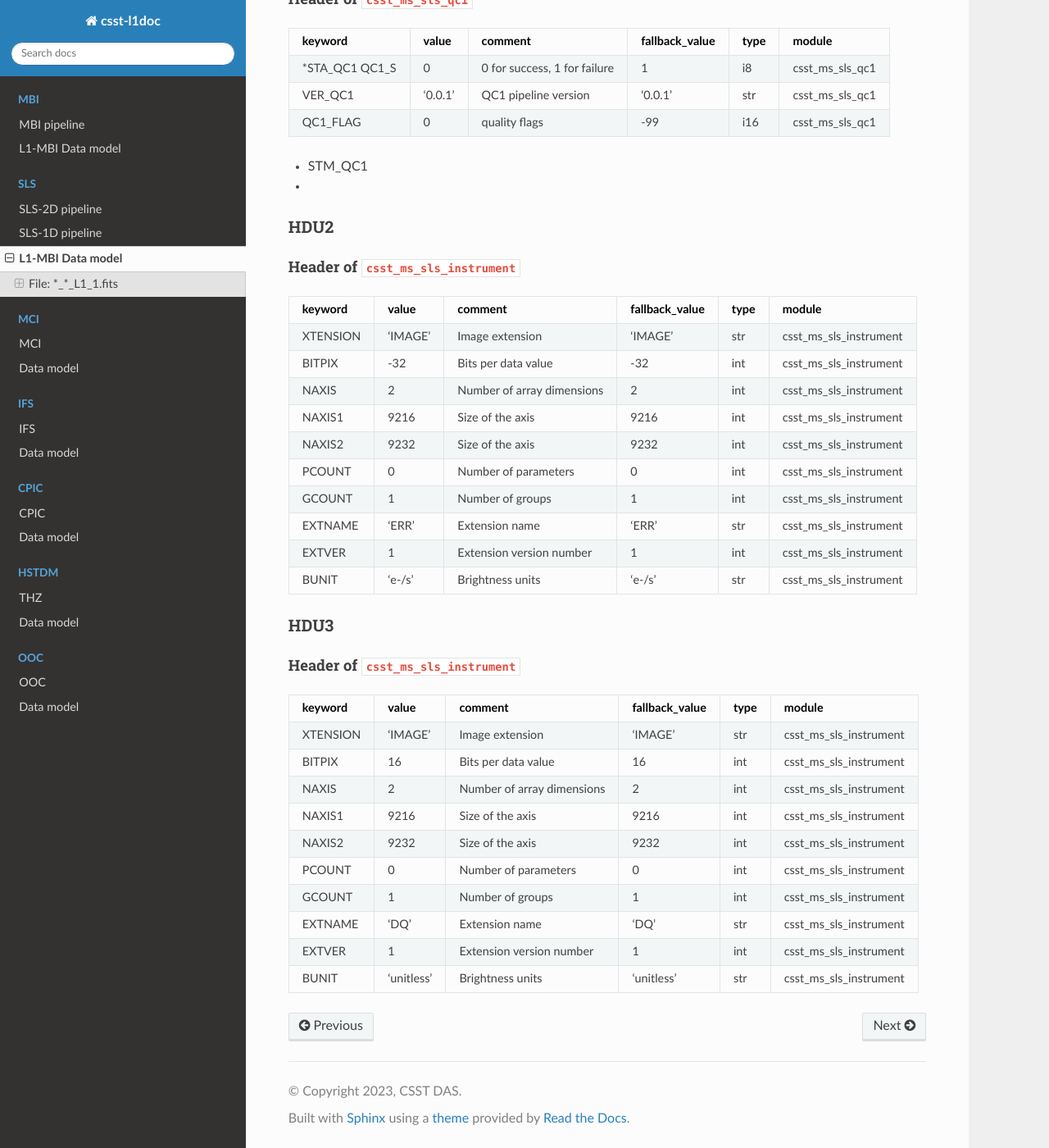
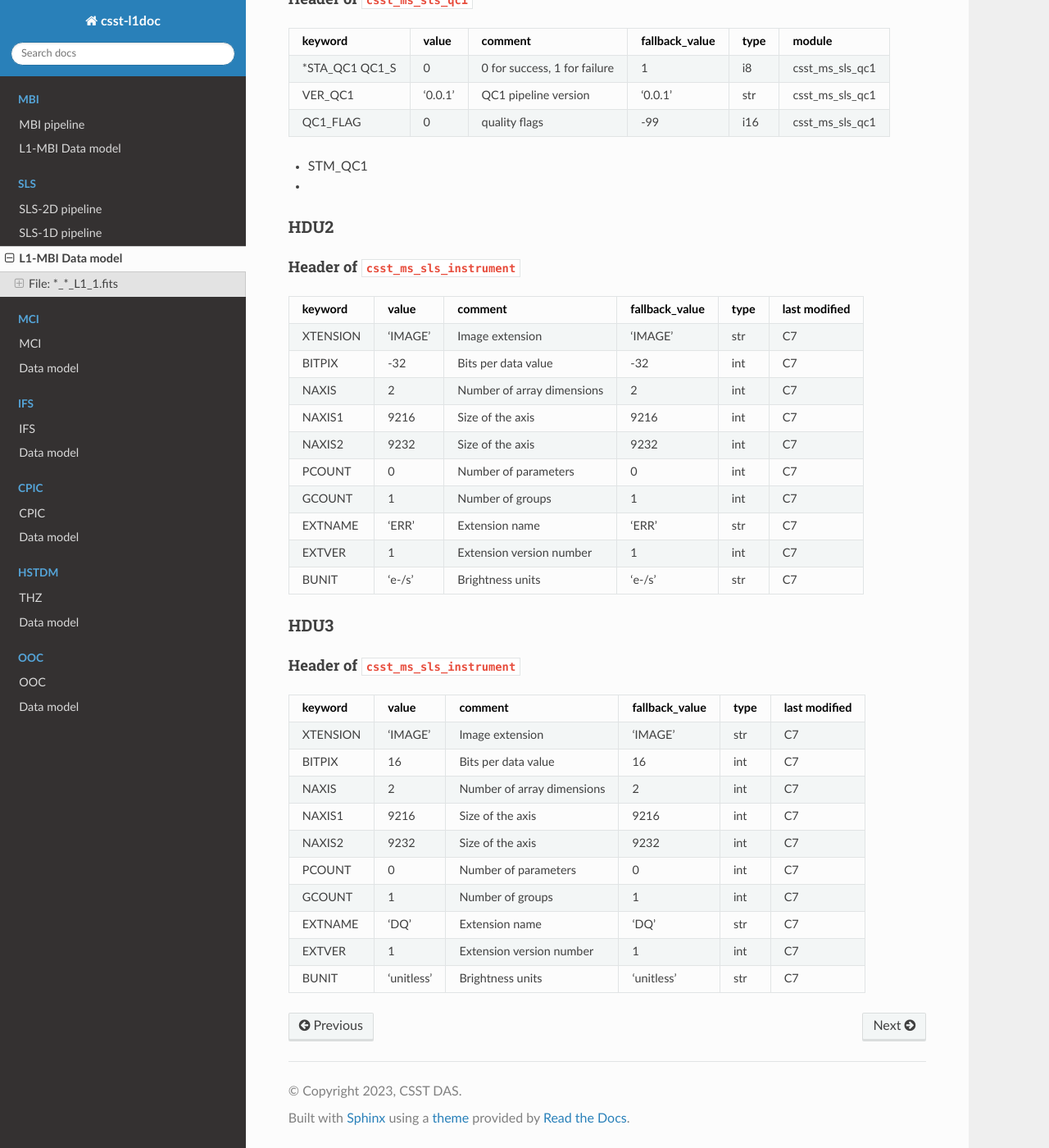
Before and after one commit to hypergravity/csst-doc-msc, a Sphinx documentation site: the page built from docs/source/sls/data_model.md, in a window 1280 px wide and 1400 px high, scrolled down 3189 px. Shown: the whole window at 82% size. Built offline with Sphinx 7.4.7 and the Read the Docs theme 2.0.0, drawn with Linux system fonts in a browser that asks for light colours; some of the changed text lies outside the part shown.

Commit message:
Update data_model.md

```diff
--- a/docs/source/sls/data_model.md
+++ b/docs/source/sls/data_model.md
@@ -29,26 +29,26 @@ COMMENT ==================================================================
 
 ### HDU1-1 (先不管)
 
-| keyword            | value                  | comment                                       | fallback_value        | type   | module                  |
+| keyword            | value                  | comment                                       | fallback_value        | type   | last modified                  |
 |--------------------|:-----------------------|-----------------------------------------------|-----------------------|--------|-------------------------|
-| VER_CRDS           | '0.0.1 '               | Version of CRDS file selection software used  | -                     | str    | csst_ms_sls_instrument  |
-| R_GAIN             | '*.gain.fits'          | Gain reference file name                      | 'N/A'                 | str    | csst_ms_sls_instrument  |
-| R_READN            | '*.rn.fits'            | Read noise reference file name                | 'N/A'                 | str    | csst_ms_sls_instrument  |
-| R_SATURA           | '*.sat.fits'           | Saturation reference file name                | 'N/A'                 | str    | csst_ms_sls_instrument  |
-| R_MASK             | '*.msk.fits'           | Mask reference file name                      | 'N/A'                 | str    | csst_ms_sls_instrument  |
-| R_BIAS             | '*bias.fits'           | SuperBias reference file name                 | 'N/A'                 | str    | csst_ms_sls_instrument  |
-| R_DARK             | '*dark.fits'           | Dark reference file name                      | 'N/A'                 | str    | csst_ms_sls_instrument  |
-| R_DFLAT            | '*flat.fits'           | Detector Flat reference file name             | 'N/A'                 | str    | csst_ms_sls_instrument  |
-| R_SFLAT            | '*flat.fits'           | Spectrograph Flat reference file name         | 'N/A'                 | str    | csst_ms_sls_instrument  |
-| S_DQINI            | 1                     | Data Quality Initialization                   | 0                     | int  | csst_ms_sls_instrument  |
-| S_SATURA           | 1                      | Saturation Checking                           | 0                     | int   | csst_ms_sls_instrument  |
-| S_ERRINI           | 1                      | Error Initialization                          | 0                     | int   | csst_ms_sls_instrument  |
-| S_BIAS             | 1                      | Bias correction                               | 0                     | int   | csst_ms_sls_instrument  |
-| S_DARK             | 1                     | Dark correction                               | 0                     | int   | csst_ms_sls_instrument  |
-| S_FLAT             | 1                      | Flat field correction                         | 0                     | int   | csst_ms_sls_instrument  |
-| VER_INST           | '0.0.1 '               | Instrument calibration pipeline version   | -                     | str    | csst_ms_sls_instrument  |
-| STM_INST | '2022-12-30T10:18:53'  | Instrument pipeline processing time                      | '2022-12-30T10:18:53' | str    | csst_ms_sls_instrument  |
-| HISTORY            | '**step complete.'     | Record processing message                     | -              | str    | csst_ms_sls_instrument  |
+| VER_CRDS           | '0.0.1 '               | Version of CRDS file selection software used  | -                     | str    | C7  |
+| R_GAIN             | '*.gain.fits'          | Gain reference file name                      | 'N/A'                 | str    | C7  |
+| R_READN            | '*.rn.fits'            | Read noise reference file name                | 'N/A'                 | str    | C7  |
+| R_SATURA           | '*.sat.fits'           | Saturation reference file name                | 'N/A'                 | str    | C7  |
+| R_MASK             | '*.msk.fits'           | Mask reference file name                      | 'N/A'                 | str    | C7  |
+| R_BIAS             | '*bias.fits'           | SuperBias reference file name                 | 'N/A'                 | str    | C7  |
+| R_DARK             | '*dark.fits'           | Dark reference file name                      | 'N/A'                 | str    | C7  |
+| R_DFLAT            | '*flat.fits'           | Detector Flat reference file name             | 'N/A'                 | str    | C7  |
+| R_SFLAT            | '*flat.fits'           | Spectrograph Flat reference file name         | 'N/A'                 | str    | C7  |
+| S_DQINI            | 1                     | Data Quality Initialization                   | 0                     | int  | C7  |
+| S_SATURA           | 1                      | Saturation Checking                           | 0                     | int   | C7  |
+| S_ERRINI           | 1                      | Error Initialization                          | 0                     | int   | C7  |
+| S_BIAS             | 1                      | Bias correction                               | 0                     | int   | C7  |
+| S_DARK             | 1                     | Dark correction                               | 0                     | int   | C7  |
+| S_FLAT             | 1                      | Flat field correction                         | 0                     | int   | C7  |
+| VER_INST           | '0.0.1 '               | Instrument calibration pipeline version   | -                     | str    | C7 |
+| STM_INST | '2022-12-30T10:18:53'  | Instrument pipeline processing time                      | '2022-12-30T10:18:53' | str    | C7  |
+| HISTORY            | '**step complete.'     | Record processing message                     | -              | str    | C7  |
 
 ### HDU1
 
@@ -57,18 +57,18 @@ COMMENT ==================================================================
 `IMAGE STATISTICS AND DATA QUALITY FLAGS` 需要修改成为标准格式，首字母大写
 增加宇宙线证认相关关键字
 
-| keyword   | value    | comment                                 | fallback_value | type | module                   |
+| keyword   | value    | comment                                 | fallback_value | type | last modified                   |
 |-----------|:---------|-----------------------------------------|----------------|------|--------------------------|
-| EXTNAME   | 'SCI'      | Extension name                          | 'SCI'            | str  | csst_ms_sls_instrument   |
-| EXTVER    | 1        | Extension version number                | 1              | int   | csst_ms_sls_instrument   |
-| BUNIT     | 'e-/s'    | Brightness units                        | 'e-/s'          | str  | csst_ms_sls_instrument   |
-| NGOODPIX | 84794368 | Number of good pixels                   | -9999          | int  | csst_ms_sls_instrument   |
-| GOODMAX   | 260.0    | Maxmum value of good pixels             | -9999          | float  | csst_ms_sls_instrument   |
-| GOODMIN   | -0.001   | Minmum value of good pixels             | -9999          | float  | csst_ms_sls_instrument   |
-| GOODMEAN  | 0.3      | Mean value of good pixels               | -9999          | float  | csst_ms_sls_instrument   |
-| SNRMIN    | 187.4    | Minmum signal to noise of good pixels   | -9999          | float  | csst_ms_sls_instrument   |
-| SNRMAX    | 1.2      | Maxmum signal to noise of good pixels   | -9999          | float  | csst_ms_sls_instrument   |
-| SNRMEAN   | 3.38     | Average of the dark values subtracted   | -9999          | float  | csst_ms_sls_instrument   |
+| EXTNAME   | 'SCI'      | Extension name                          | 'SCI'            | str  | C7   |
+| EXTVER    | 1        | Extension version number                | 1              | int   | C7   |
+| BUNIT     | 'e-/s'    | Brightness units                        | 'e-/s'          | str  | C7   |
+| NGOODPIX | 84794368 | Number of good pixels                   | -9999          | float  | C7   |
+| GOODMAX   | 260.0    | Maxmum value of good pixels             | -9999          | float  | C7   |
+| GOODMIN   | -0.001   | Minmum value of good pixels             | -9999          | float  | C7   |
+| GOODMEAN  | 0.3      | Mean value of good pixels               | -9999          | float  | C7   |
+| SNRMIN    | 187.4    | Minmum signal to noise of good pixels   | -9999          | float  | C7   |
+| SNRMAX    | 1.2      | Maxmum signal to noise of good pixels   | -9999          | float  | C7  |
+| SNRMEAN   | 3.38     | Average of the dark values subtracted   | -9999          | float  | C7   |
 
 VER_INST 仪器改正版本号
 STA_INST 仪器改正状态
@@ -124,32 +124,32 @@ CD1_1等系数在修改后挪到这一节
 
 #### Header of `csst_ms_sls_instrument`
 
-| keyword  | value         | comment                    | fallback_value | type    | module                  |
+| keyword  | value         | comment                    | fallback_value | type    | last modified                  |
 |----------|---------------|----------------------------|----------------|---------|-------------------------|
-| XTENSION | 'IMAGE'         | Image extension            | 'IMAGE'          | str     | csst_ms_sls_instrument  |
-| BITPIX   | -32           | Bits per data value        | -32            | int      | csst_ms_sls_instrument  |
-| NAXIS    | 2             | Number of array dimensions | 2              | int      | csst_ms_sls_instrument  |
-| NAXIS1   | 9216          | Size of the axis           | 9216           | int      | csst_ms_sls_instrument  |
-| NAXIS2   | 9232          | Size of the axis           | 9232           | int      | csst_ms_sls_instrument  |
-| PCOUNT   | 0             | Number of parameters       | 0              | int      | csst_ms_sls_instrument  |
-| GCOUNT   | 1             | Number of groups           | 1              | int      | csst_ms_sls_instrument  |
-| EXTNAME  | 'ERR'           | Extension name             | 'ERR'            | str     | csst_ms_sls_instrument  |
-| EXTVER   | 1             | Extension version number   | 1              | int      | csst_ms_sls_instrument  |
-| BUNIT   | 'e-/s'   | Brightness units           | 'e-/s'    | str     | csst_ms_sls_instrument  |
+| XTENSION | 'IMAGE'         | Image extension            | 'IMAGE'          | str     | C7  |
+| BITPIX   | -32           | Bits per data value        | -32            | int      | C7  |
+| NAXIS    | 2             | Number of array dimensions | 2              | int      | C7  |
+| NAXIS1   | 9216          | Size of the axis           | 9216           | int      | C7  |
+| NAXIS2   | 9232          | Size of the axis           | 9232           | int      | C7  |
+| PCOUNT   | 0             | Number of parameters       | 0              | int      | C7  |
+| GCOUNT   | 1             | Number of groups           | 1              | int      | C7 |
+| EXTNAME  | 'ERR'           | Extension name             | 'ERR'            | str     | C7  |
+| EXTVER   | 1             | Extension version number   | 1              | int      | C7  |
+| BUNIT   | 'e-/s'   | Brightness units           | 'e-/s'    | str     | C7  |
 
 ### HDU3
 
 #### Header of `csst_ms_sls_instrument`
 
-| keyword   | value       | comment                    | fallback_value | type   | module                 |
+| keyword   | value       | comment                    | fallback_value | type   | last modified                |
 |-----------|-------------|----------------------------|----------------|--------|------------------------|
-| XTENSION  | 'IMAGE'       | Image extension            | 'IMAGE'          | str    | csst_ms_sls_instrument |
-| BITPIX    | 16          | Bits per data value        | 16             | int     | csst_ms_sls_instrument |
-| NAXIS     | 2           | Number of array dimensions | 2              | int     | csst_ms_sls_instrument |
-| NAXIS1    | 9216        | Size of the axis           | 9216           | int     | csst_ms_sls_instrument |
-| NAXIS2    | 9232        | Size of the axis           | 9232           | int     | csst_ms_sls_instrument |
-| PCOUNT    | 0           | Number of parameters       | 0              | int     | csst_ms_sls_instrument |
-| GCOUNT    | 1           | Number of groups           | 1              | int     | csst_ms_sls_instrument |
-| EXTNAME   | 'DQ'          | Extension name             | 'DQ'             | str    | csst_ms_sls_instrument |
-| EXTVER    | 1           | Extension version number   | 1              | int     | csst_ms_sls_instrument |
-| BUNIT    | 'unitless'    | Brightness units           | 'unitless'       | str    | csst_ms_sls_instrument |
+| XTENSION  | 'IMAGE'       | Image extension            | 'IMAGE'          | str    | C7 |
+| BITPIX    | 16          | Bits per data value        | 16             | int     | C7 |
+| NAXIS     | 2           | Number of array dimensions | 2              | int     | C7 |
+| NAXIS1    | 9216        | Size of the axis           | 9216           | int     | C7 |
+| NAXIS2    | 9232        | Size of the axis           | 9232           | int     | C7 |
+| PCOUNT    | 0           | Number of parameters       | 0              | int     | C7 |
+| GCOUNT    | 1           | Number of groups           | 1              | int     | C7 |
+| EXTNAME   | 'DQ'          | Extension name             | 'DQ'             | str    | C7 |
+| EXTVER    | 1           | Extension version number   | 1              | int     | C7 |
+| BUNIT    | 'unitless'    | Brightness units           | 'unitless'       | str    | C7 |
```
